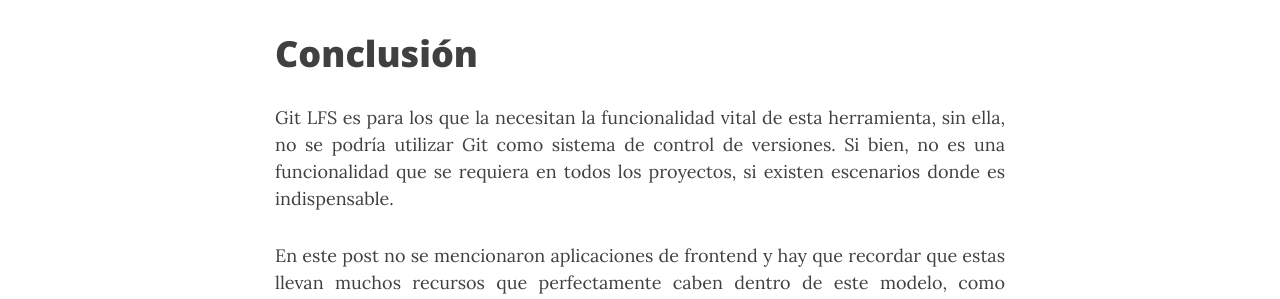
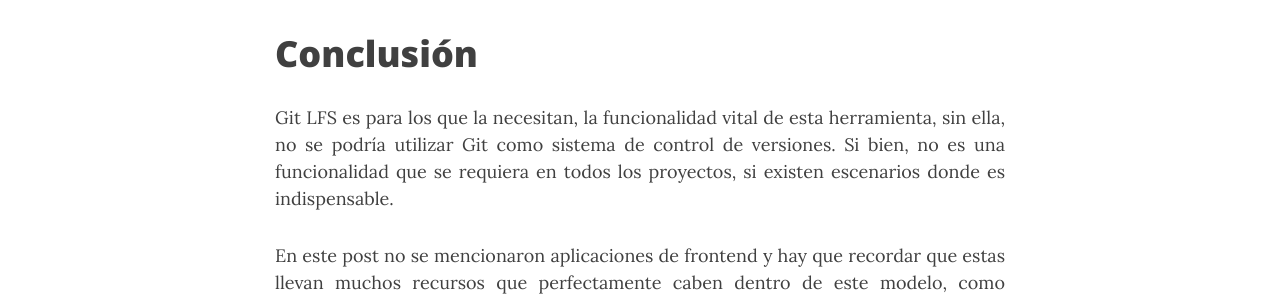
Before and after one commit to salomonvargas/blog, a Jekyll site: the page built from _posts/2022-02-27-git-lfs.md, in a window 1280 px wide and 900 px high, scrolled down 4688 px. Shown: the part 154-453 px from the top of the window. Built offline with Jekyll 4.4.1, drawn with Linux system fonts in a browser that asks for light colours; nearby versions of some CDN libraries.

Commit message:
Correccion en puntiacion

```diff
--- a/_posts/2022-02-27-git-lfs.md
+++ b/_posts/2022-02-27-git-lfs.md
@@ -121,7 +121,7 @@ Acá te dejo también algunas consideraciones que debes tener presente para usar
 
 # Conclusión
 <p style='text-align: justify;'>
-Git LFS es para los que la necesitan la funcionalidad vital de esta herramienta, sin ella, no se podría utilizar Git como sistema de control de versiones. Si bien, no es una funcionalidad que se requiera en todos los proyectos, si existen escenarios donde es indispensable.
+Git LFS es para los que la necesitan, la funcionalidad vital de esta herramienta, sin ella, no se podría utilizar Git como sistema de control de versiones. Si bien, no es una funcionalidad que se requiera en todos los proyectos, si existen escenarios donde es indispensable.
 </p>
 
 <p style='text-align: justify;'>
```
